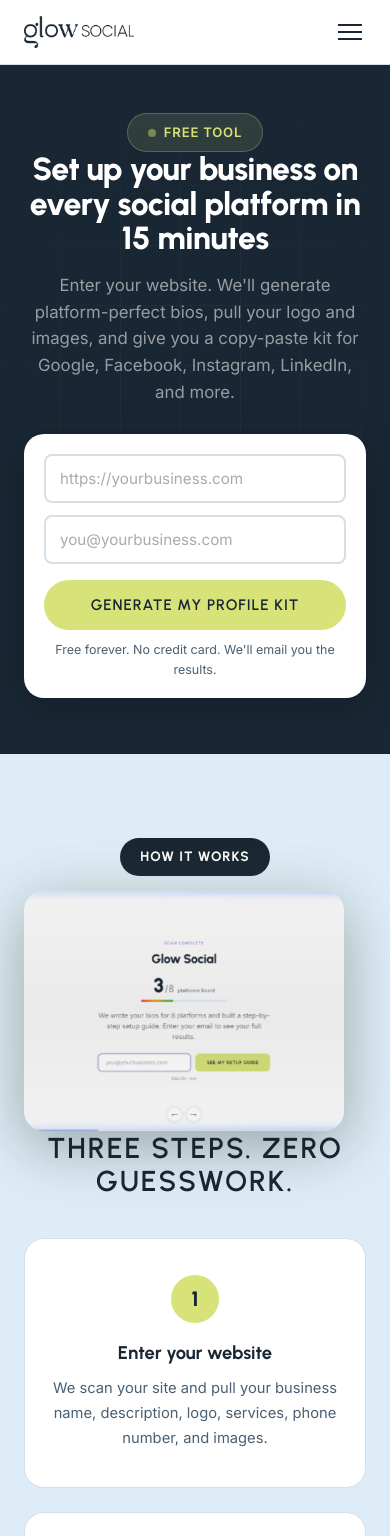
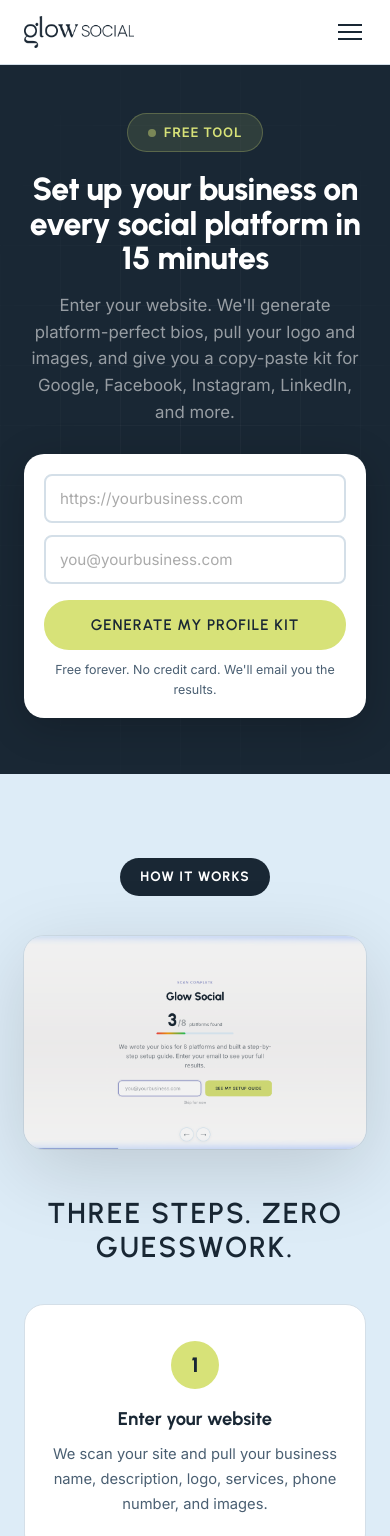
Before and after one commit to glowsocial/glowsocial.com, a Next.js app: page /setup in a window 390 px wide. Shown: the top 1536 px of the page. Built offline with nearby package versions, Linux system fonts and the light colour scheme.

Commit message:
move slideshow CSS to How It Works, make it much bigger (860px, 16:10)

```diff
--- a/app/setup/setup.css
+++ b/app/setup/setup.css
@@ -3,7 +3,7 @@
    Lead magnet for setup.glowsocial.com
    ======================================== */
 
-/* ---- Hero (centered layout) ---- */
+/* ---- Hero (centered, no slideshow) ---- */
 .setup-hero {
   padding: 72px 0 80px;
   background: var(--navy);
@@ -22,7 +22,6 @@
   mask-image: radial-gradient(ellipse 80% 80% at 50% 50%, black 20%, transparent 80%);
 }
 
-/* Centered single-column hero */
 .setup-hero-center {
   display: flex;
   flex-direction: column;
@@ -36,15 +35,6 @@
 @keyframes heroReveal {
   from { opacity: 0; transform: translateY(20px); }
   to { opacity: 1; transform: translateY(0); }
-}
-
-/* Slideshow + badge grouped together */
-.setup-hero-showcase {
-  display: flex;
-  flex-direction: column;
-  align-items: center;
-  gap: 20px;
-  margin-bottom: 32px;
 }
 
 .setup-badge {
@@ -61,6 +51,7 @@
   font-weight: 600;
   letter-spacing: 0.06em;
   text-transform: uppercase;
+  margin-bottom: 20px;
   backdrop-filter: blur(8px);
 }
 
@@ -95,50 +86,6 @@
   color: rgba(255,255,255,0.55);
   line-height: 1.6;
   max-width: 600px;
-}
-
-/* ---- Slideshow (centered in hero) ---- */
-.setup-slideshow {
-  position: relative;
-  width: 100%;
-  max-width: 520px;
-  aspect-ratio: 4 / 3;
-  border-radius: var(--radius-lg);
-  overflow: hidden;
-  box-shadow:
-    0 16px 60px rgba(0,0,0,0.3),
-    0 0 0 1px rgba(255,255,255,0.06),
-    0 0 80px rgba(215, 226, 120, 0.08);
-  animation: heroFloat 6s ease-in-out infinite;
-}
-
-@keyframes heroFloat {
-  0%, 100% { transform: translateY(0); }
-  50% { transform: translateY(-8px); }
-}
-
-.setup-slide {
-  position: absolute;
-  inset: 0;
-  width: 100%;
-  height: 100%;
-  object-fit: cover;
-  opacity: 0;
-  animation: slideFade 12s ease-in-out infinite;
-}
-
-/* Stagger each slide by 3s in a 12s loop */
-.setup-slide:nth-child(1) { animation-delay: 0s; }
-.setup-slide:nth-child(2) { animation-delay: 3s; }
-.setup-slide:nth-child(3) { animation-delay: 6s; }
-.setup-slide:nth-child(4) { animation-delay: 9s; }
-
-@keyframes slideFade {
-  0%      { opacity: 0; }
-  4%      { opacity: 1; }
-  25%     { opacity: 1; }
-  29%     { opacity: 0; }
-  100%    { opacity: 0; }
 }
 
 /* ---- Inline form in hero ---- */
@@ -246,6 +193,49 @@
 .setup-how {
   padding: 80px 0;
   background: var(--bg);
+}
+
+/* ---- Slideshow (inside How It Works, big + centered) ---- */
+.setup-slideshow-wrap {
+  display: flex;
+  justify-content: center;
+  margin: 40px 0 48px;
+}
+
+.setup-slideshow {
+  position: relative;
+  width: 100%;
+  max-width: 860px;
+  aspect-ratio: 16 / 10;
+  border-radius: var(--radius-lg);
+  overflow: hidden;
+  box-shadow:
+    0 20px 80px rgba(0,0,0,0.15),
+    0 0 0 1px rgba(0,0,0,0.06);
+}
+
+.setup-slide {
+  position: absolute;
+  inset: 0;
+  width: 100%;
+  height: 100%;
+  object-fit: cover;
+  opacity: 0;
+  animation: slideFade 12s ease-in-out infinite;
+}
+
+/* Stagger each slide by 3s in a 12s loop */
+.setup-slide:nth-child(1) { animation-delay: 0s; }
+.setup-slide:nth-child(2) { animation-delay: 3s; }
+.setup-slide:nth-child(3) { animation-delay: 6s; }
+.setup-slide:nth-child(4) { animation-delay: 9s; }
+
+@keyframes slideFade {
+  0%      { opacity: 0; }
+  4%      { opacity: 1; }
+  25%     { opacity: 1; }
+  29%     { opacity: 0; }
+  100%    { opacity: 0; }
 }
 
 .setup-steps {
@@ -503,7 +493,7 @@
 /* ---- Responsive ---- */
 @media (max-width: 900px) {
   .setup-slideshow {
-    max-width: 400px;
+    max-width: 600px;
   }
 
   .setup-steps {
@@ -521,7 +511,7 @@
   }
 
   .setup-slideshow {
-    max-width: 320px;
+    max-width: 100%;
   }
 
   .setup-hero-form-wrap {
```
